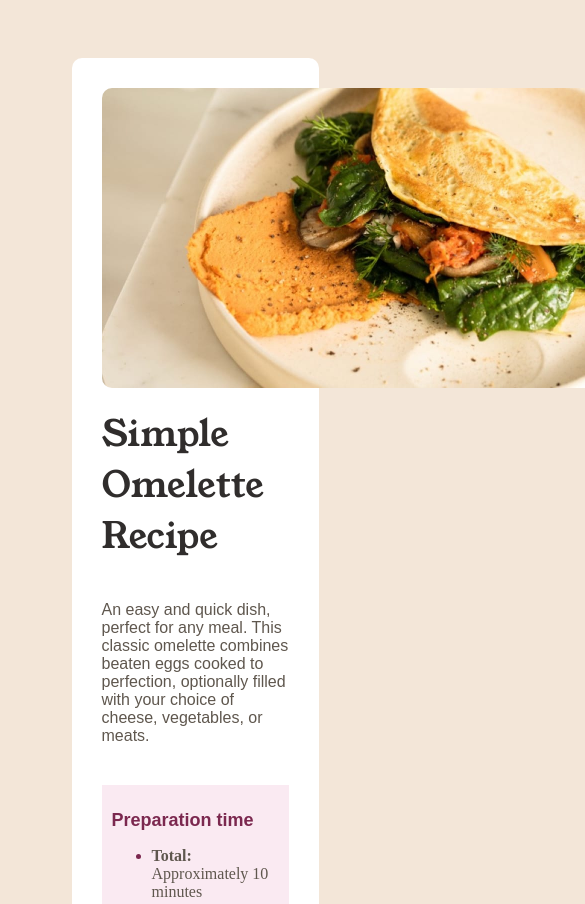
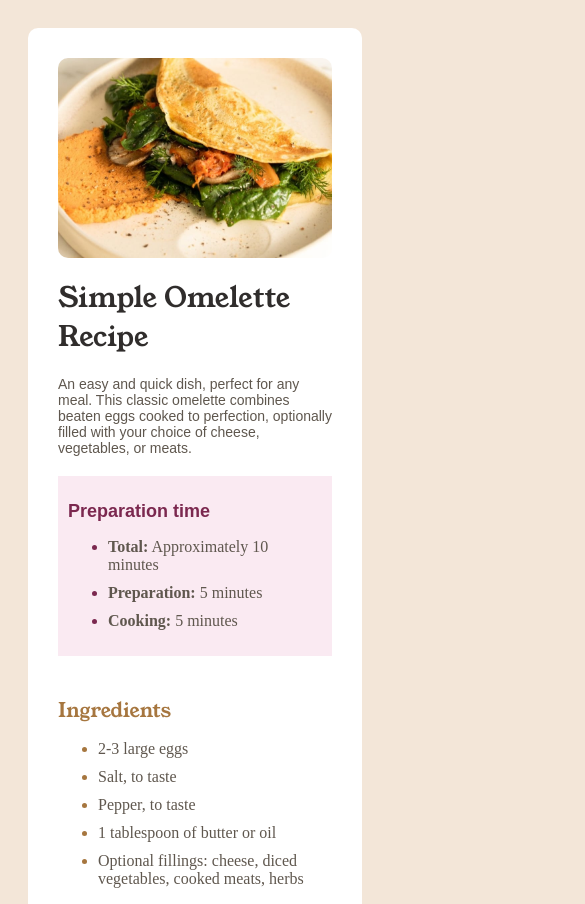
Before and after one commit to GabrielSantos967/recipePage, a plain HTML site: page index.html in a window 390 px wide. Shown: the top 904 px of the page, 585 px wide, since content can reach past the window. Drawn offline with Linux system fonts and the light colour scheme; a web font is replaced by a local one.

Commit message:
Adding media

```diff
--- a/style.css
+++ b/style.css
@@ -100,3 +100,35 @@ th, td{
 .result{
    color: hsl(32, 45%, 45%);
 }
+
+
+@media (max-width: 768px) {
+    .all {
+        width: 90%;
+        margin: 20px;
+    }
+
+    .img {
+        width: 100%;
+        height: 200px;
+        border-radius: 10px;
+    }
+
+    .title {
+        font-size: 28px;
+    }
+
+    .par {
+        font-size: 14px;
+        margin-top: 20px;
+        margin-bottom: 20px;
+    }
+
+    .title2 {
+        font-size: 20px;
+    }
+
+    th, td {
+        padding-left: 20px;
+    }
+}
```
